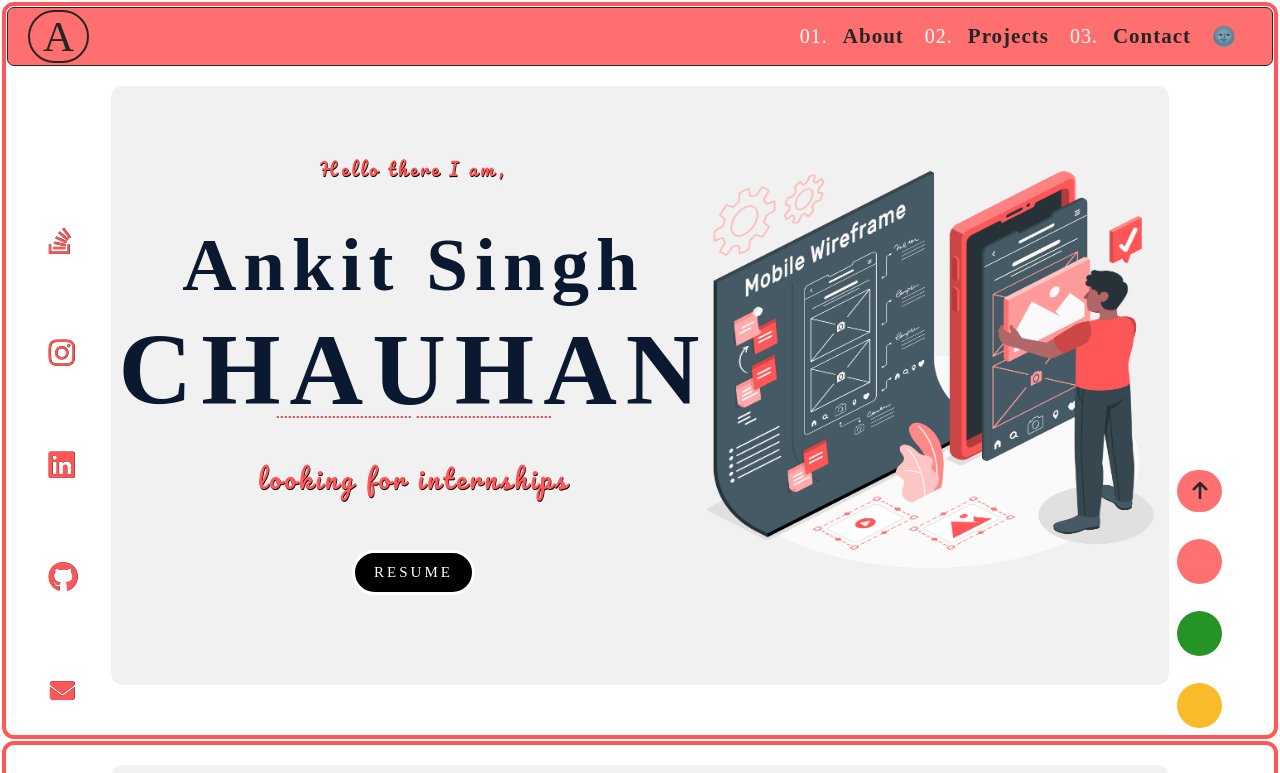
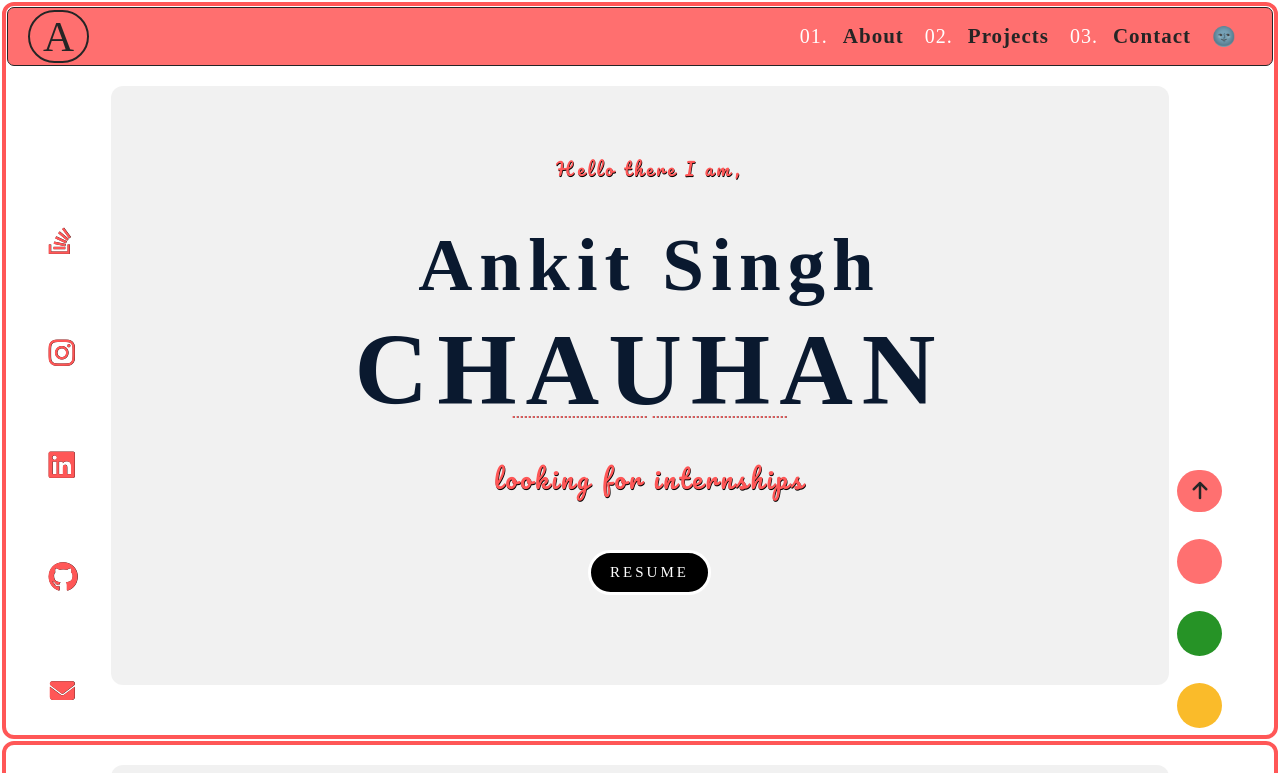
Before and after one commit to ankitsingh2105/Portfolio, a React (Create React App) app: page / in a window 1280 px wide. Shown: the top 773 px of the page. Built offline with nearby package versions, Linux system fonts and the light colour scheme; a web font is replaced by a local one.

Commit message:
added animations

```diff
--- a/src/COMPONENTS/home.css
+++ b/src/COMPONENTS/home.css
@@ -4,7 +4,7 @@
     bottom: 36%;
     right: 4.5%;
     border-radius: 999px;
-    padding:9px 15px;
+    padding: 9px 15px;
     background-color: #64ffda;
     font-weight: bolder;
     font-size: 20px;
@@ -634,15 +634,13 @@ li {
 
 @keyframes fall {
     0% {
-        /* opacity: 0; */
-        margin-top: -101px;
         display: none;
+        transform: translateY(-81px);
     }
 
     100% {
-        /* opacity: 1; */
-        display: block;
-        margin-top: 1px;
+        display: grid;
+        transform: translateY(0px);
     }
 }
 
@@ -657,6 +655,28 @@ li {
 
 .infoindex {
     margin-right: -5px;
+}
+
+@media screen and (min-width :630px) {
+    @keyframes leftright {
+        0% {
+            display: none;
+            transform: translateX(110px);
+        }
+
+        25% {
+            display: none;
+        }
+
+        50% {
+            display: none;
+        }
+
+        100% {
+            display: flex;
+            transform: translateX(0px);
+        }
+    }
 }
 
 @media screen and (max-width: 630px) {
@@ -682,6 +702,24 @@ li {
         display: none;
         font-size: 0px;
     }
+
+    .navbar {
+        animation-name: fall;
+        animation-duration: 2s;
+        animation-iteration-count: 1;
+    }
+
+    @keyframes fall {
+        0% {
+            display: none;
+            transform: translateY(81px);
+        }
+
+        100% {
+            display: flex;
+            transform: translateY(0px);
+        }
+    }
 }
 
 .display2 {
@@ -703,15 +741,14 @@ li {
 
 @keyframes fall2 {
     0% {
+        /* display: none; */
         opacity: 0;
-        /* display: none; */
-        margin-top: 400px;
+        transform: translateY(400px);
     }
 
     100% {
         opacity: 1;
-        /* display: block; */
-        margin-top: 96px;
+        transform: translateY(0px);
     }
 }
 
@@ -828,15 +865,13 @@ li {
 
     @keyframes fall2 {
         0% {
-            /* opacity: 0; */
-            margin-top: 300px;
             display: none;
+            transform: translateY(300px);
         }
 
         100% {
-            /* opacity: 1; */
-            display: block;
-            margin-top: 33px;
+            display: flex;
+            transform: translateY(0px);
         }
     }
 
@@ -876,7 +911,11 @@ li {
         left: -0.8%;
     }
 
-    .socail1:hover, .socail2:hover, .socail3:hover, .socail4:hover, .socail5:hover {
+    .socail1:hover,
+    .socail2:hover,
+    .socail3:hover,
+    .socail4:hover,
+    .socail5:hover {
         font-size: 35px;
         color: black;
     }
@@ -937,15 +976,14 @@ li {
 
     @keyframes fall2 {
         0% {
-            /* opacity: 0; */
-            display: none;
-            margin-top: 400px;
+            /* display: none; */
+            opacity: 0;
+            transform: translateY(300px);
         }
 
         100% {
-            /* opacity: 1; */
-            display: block;
-            margin-top: 33px;
+            opacity: 1;
+            transform: translateY(0px);
         }
     }
 
@@ -964,6 +1002,7 @@ li {
     .intro {
         margin: 2rem -151px 1px -132px;
     }
+
     .socail5 {
         position: fixed;
         bottom: 12%;
@@ -1168,13 +1207,12 @@ li {
     position: relative;
     width: 472px;
     height: 414px;
-    animation-name: updown;
-    animation-duration: 6s;
-    animation-delay: 1.5s;
-    animation-iteration-count: infinite;
+    animation-name: updown, leftright;
+    animation-duration: 6s, 1.5s;
+    animation-delay: 1.5s, 0s;
+    animation-iteration-count: infinite, 1;
     transition-timing-function: ease-in-out;
 }
-
 @keyframes updown {
     0% {
         transform: translateY(0);
```
